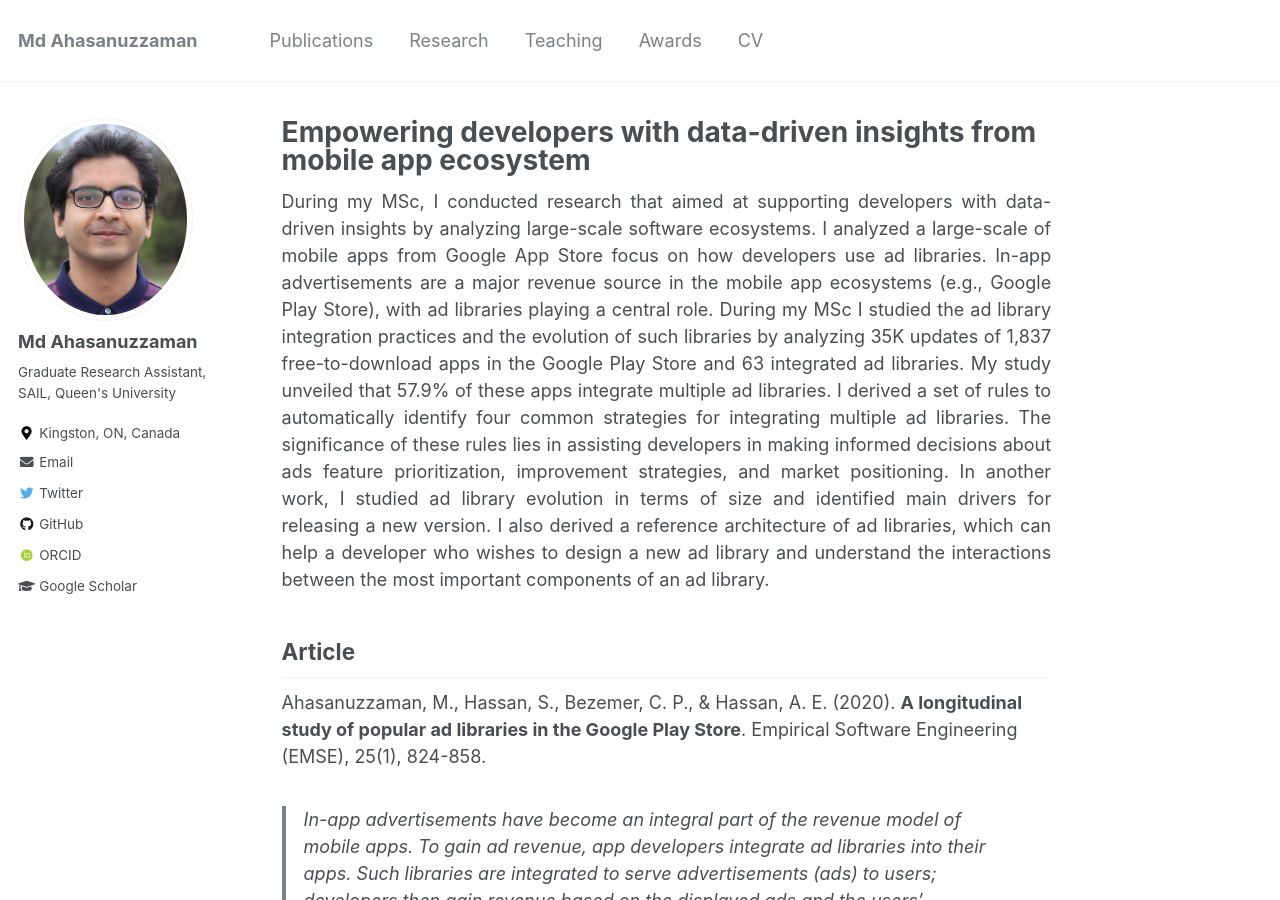
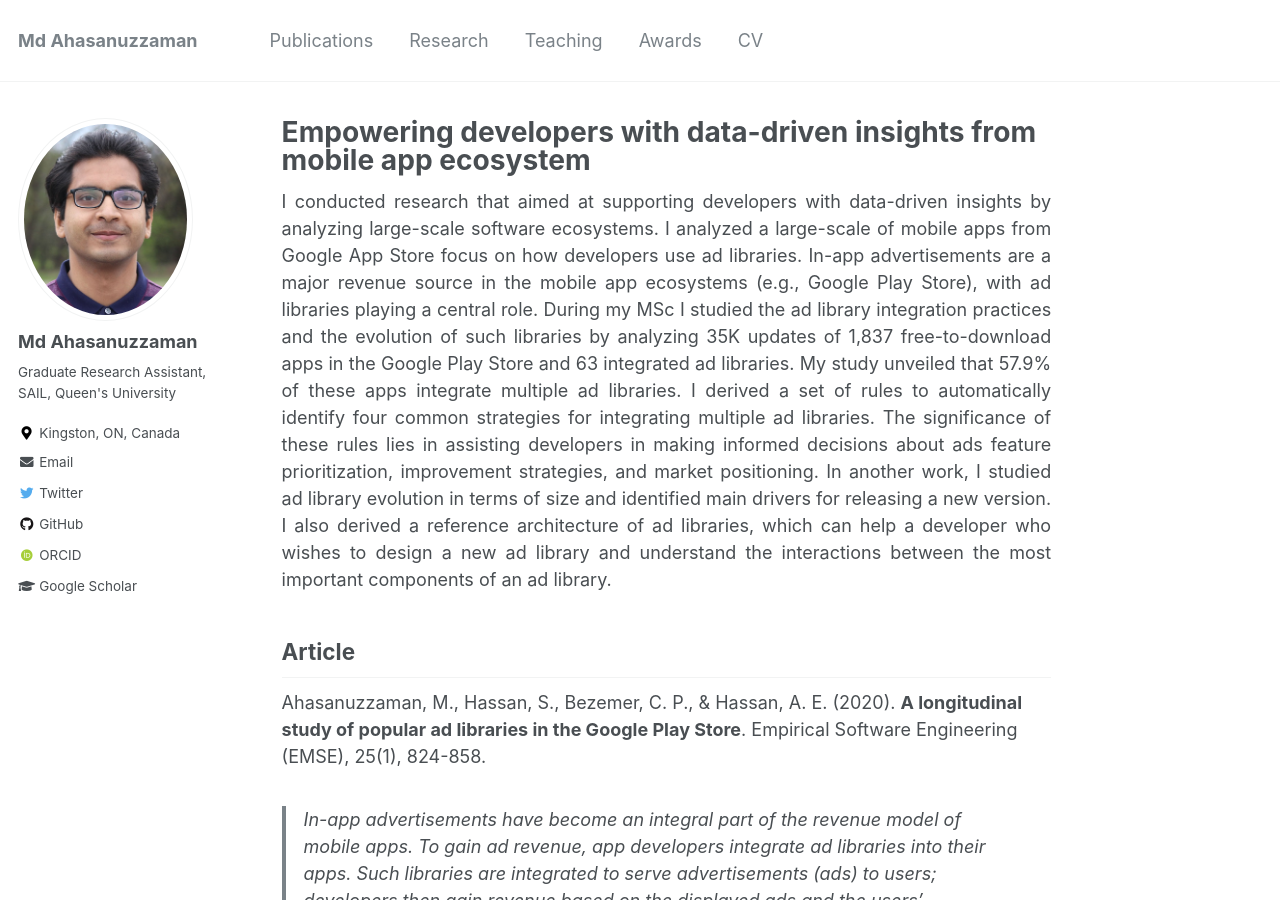
Before and after one commit to ahsan2010/ahsan2010.github.io, a Jekyll site: the page built from _research/mobile-app-ecosystem.md, in a window 1280 px wide and 900 px high. Built offline with Jekyll 4.4.1, drawn with Linux system fonts in a browser that asks for light colours; some web fonts are replaced.

Commit message:
Fix some minor wording issues

```diff
--- a/_research/mobile-app-ecosystem.md
+++ b/_research/mobile-app-ecosystem.md
@@ -10,7 +10,7 @@ header:
 
 <div align="justify">
 
-During my MSc, I conducted research that aimed at supporting developers with data-driven insights by analyzing large-scale software ecosystems. I analyzed a large-scale of mobile apps from Google App Store focus on how developers use ad libraries. In-app advertisements are a major revenue source in the mobile app ecosystems (e.g., Google Play Store), with ad libraries playing a central role. During my MSc I studied the ad library integration practices and the evolution of such libraries by analyzing 35K updates of 1,837 free-to-download apps in
+I conducted research that aimed at supporting developers with data-driven insights by analyzing large-scale software ecosystems. I analyzed a large-scale of mobile apps from Google App Store focus on how developers use ad libraries. In-app advertisements are a major revenue source in the mobile app ecosystems (e.g., Google Play Store), with ad libraries playing a central role. During my MSc I studied the ad library integration practices and the evolution of such libraries by analyzing 35K updates of 1,837 free-to-download apps in
 the Google Play Store and 63 integrated ad libraries. My study unveiled that 57.9% of these apps integrate multiple ad libraries. I derived a set of rules to automatically identify four common strategies for integrating multiple ad libraries. The significance of these rules lies in assisting developers in making informed decisions about ads feature prioritization, improvement strategies, and market positioning. In another work, I studied ad library evolution in terms of size and identified main drivers for releasing a new version. I also derived a reference architecture of ad libraries, which can help a developer who wishes to design a new ad library and understand the interactions between the most important components of an ad library.
 
 </div>
```
Also changed, not shown: _research/nlp-community-questions-answering.md (+1 -1 lines).
